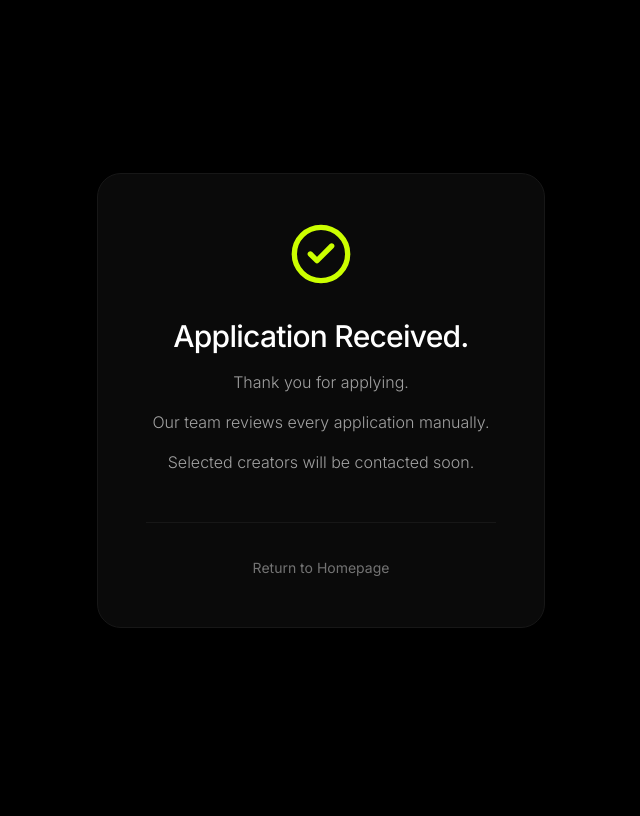
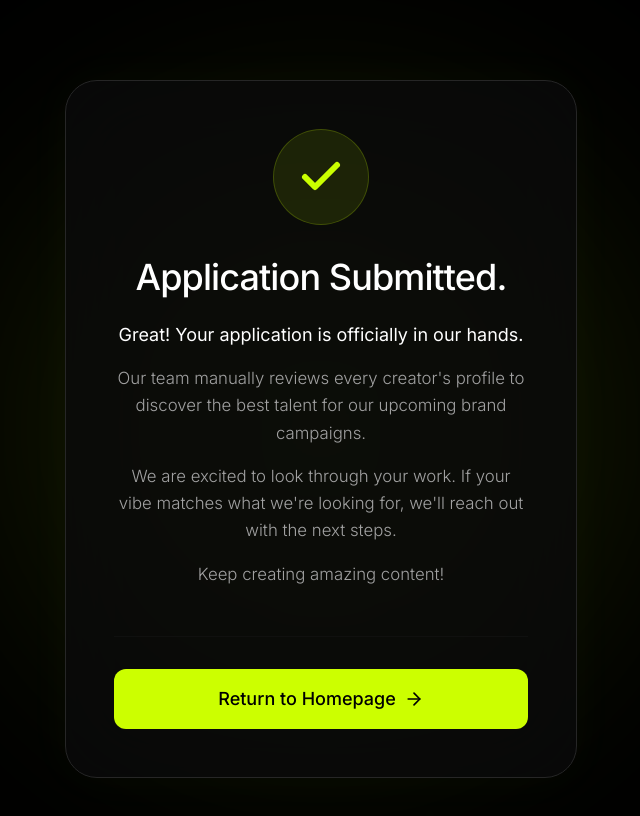
Before and after one commit to zyaddhamedd/RVM-EG, a Next.js app: page /success in a window 1280 px wide. Shown: the top 816 px of the page, without its empty margins (319-959 px from the left). Built offline with nearby package versions, Linux system fonts and the light colour scheme.

Commit message:
feat: redesign success page with premium animations and better copy

```diff
--- a/src/app/success/page.tsx
+++ b/src/app/success/page.tsx
@@ -1,26 +1,113 @@
+'use client';
+
 import Link from 'next/link';
-import { CheckCircle2 } from 'lucide-react';
+import { motion, MotionConfig } from 'framer-motion';
+import { Check, ArrowRight } from 'lucide-react';
 
 export default function SuccessPage() {
   return (
-    <main className="min-h-screen flex items-center justify-center bg-black px-4 text-center">
-      <div className="max-w-md w-full border border-neutral-900 bg-neutral-950 p-12 rounded-3xl">
-        <CheckCircle2 className="w-16 h-16 text-[#CCFF00] mx-auto mb-8" />
-
-        <h1 className="text-3xl font-medium tracking-tight text-white mb-4">Application Received.</h1>
-
-        <div className="text-neutral-400 space-y-4 font-light">
-          <p>Thank you for applying.</p>
-          <p>Our team reviews every application manually.</p>
-          <p>Selected creators will be contacted soon.</p>
+    <MotionConfig reducedMotion="user">
+      <main className="min-h-screen relative flex items-center justify-center bg-black px-4 py-20 text-center overflow-hidden">
+        {/* Background ambient glow */}
+        <div className="absolute inset-0 z-0 flex items-center justify-center pointer-events-none">
+          <motion.div
+            initial={{ opacity: 0, scale: 0.8 }}
+            animate={{ opacity: 1, scale: 1 }}
+            transition={{ duration: 1.5, ease: "easeOut" }}
+            className="w-[300px] h-[300px] md:w-[600px] md:h-[600px] bg-[#CCFF00]/10 rounded-full blur-[100px] md:blur-[120px]"
+          />
         </div>
 
-        <div className="mt-12 pt-8 border-t border-neutral-900">
-          <Link href="/" className="text-sm text-neutral-500 hover:text-white transition-colors">
-            Return to Homepage
-          </Link>
+        {/* Floating light streaks (particles) */}
+        <div className="absolute inset-0 z-0 pointer-events-none overflow-hidden hidden md:block">
+          {[...Array(6)].map((_, i) => (
+            <motion.div
+              key={i}
+              initial={{ opacity: 0, y: "100%" }}
+              animate={{
+                opacity: [0, 0.3, 0],
+                y: ["100%", "-20%"],
+              }}
+              transition={{
+                duration: Math.random() * 4 + 6,
+                repeat: Infinity,
+                ease: "linear",
+                delay: Math.random() * 3
+              }}
+              className="absolute bottom-0 w-[2px] h-24 bg-gradient-to-t from-transparent via-[#CCFF00]/30 to-transparent blur-sm"
+              style={{ left: `${15 + Math.random() * 70}%` }}
+            />
+          ))}
         </div>
-      </div>
-    </main>
+
+        {/* Main Card */}
+        <motion.div
+          initial={{ opacity: 0, y: 30 }}
+          animate={{ opacity: 1, y: 0 }}
+          transition={{ duration: 0.8, ease: [0.16, 1, 0.3, 1] }}
+          className="relative z-10 max-w-lg w-full border border-neutral-800 bg-neutral-950/80 backdrop-blur-2xl p-8 md:p-12 rounded-[2rem] shadow-[0_0_50px_rgba(204,255,0,0.03)]"
+        >
+          {/* Animated Icon Container */}
+          <div className="relative w-20 h-20 md:w-24 md:h-24 mx-auto mb-8 flex items-center justify-center">
+            {/* Pulsing ring */}
+            <motion.div
+              initial={{ scale: 0.8, opacity: 0 }}
+              animate={{ scale: [1, 1.3, 1], opacity: [0.3, 0, 0] }}
+              transition={{ duration: 2.5, repeat: Infinity, ease: "easeInOut", delay: 0.5 }}
+              className="absolute inset-0 rounded-full border border-[#CCFF00]"
+            />
+            {/* Solid background ring */}
+            <motion.div
+              initial={{ scale: 0, rotate: -180 }}
+              animate={{ scale: 1, rotate: 0 }}
+              transition={{ type: "spring", stiffness: 200, damping: 20 }}
+              className="absolute inset-0 rounded-full bg-[#CCFF00]/10 border border-[#CCFF00]/20"
+            />
+            {/* Check icon */}
+            <motion.div
+              initial={{ scale: 0 }}
+              animate={{ scale: 1 }}
+              transition={{ type: "spring", stiffness: 300, damping: 20, delay: 0.2 }}
+            >
+              <Check className="w-10 h-10 md:w-12 md:h-12 text-[#CCFF00]" strokeWidth={3} />
+            </motion.div>
+          </div>
+
+          {/* Text Content */}
+          <motion.div
+            initial={{ opacity: 0, y: 20 }}
+            animate={{ opacity: 1, y: 0 }}
+            transition={{ duration: 0.6, delay: 0.3, ease: "easeOut" }}
+          >
+            <h1 className="text-3xl md:text-4xl font-medium tracking-tight text-white mb-6">Application Submitted.</h1>
+
+            <div className="text-neutral-400 space-y-4 font-light text-[1.05rem] leading-relaxed">
+              <p className="text-white font-normal text-lg">Great! Your application is officially in our hands.</p>
+              <p>Our team manually reviews every creator's profile to discover the best talent for our upcoming brand campaigns.</p>
+              <p>We are excited to look through your work. If your vibe matches what we're looking for, we'll reach out with the next steps.</p>
+              <p>Keep creating amazing content!</p>
+            </div>
+          </motion.div>
+
+          {/* Action Button */}
+          <motion.div
+            initial={{ opacity: 0, y: 20 }}
+            animate={{ opacity: 1, y: 0 }}
+            transition={{ duration: 0.6, delay: 0.4, ease: "easeOut" }}
+            className="mt-12 pt-8 border-t border-neutral-900/50"
+          >
+            <Link
+              href="/"
+              className="group relative flex items-center justify-center w-full bg-[#CCFF00] text-black px-8 py-4 rounded-xl text-lg font-medium transition-all duration-300 hover:bg-white hover:shadow-[0_0_30px_rgba(204,255,0,0.3)]"
+            >
+              <span className="relative z-10 flex items-center gap-2">
+                Return to Homepage
+                <ArrowRight className="w-5 h-5 group-hover:translate-x-1 transition-transform" />
+              </span>
+            </Link>
+          </motion.div>
+        </motion.div>
+      </main>
+    </MotionConfig>
   );
 }
```
